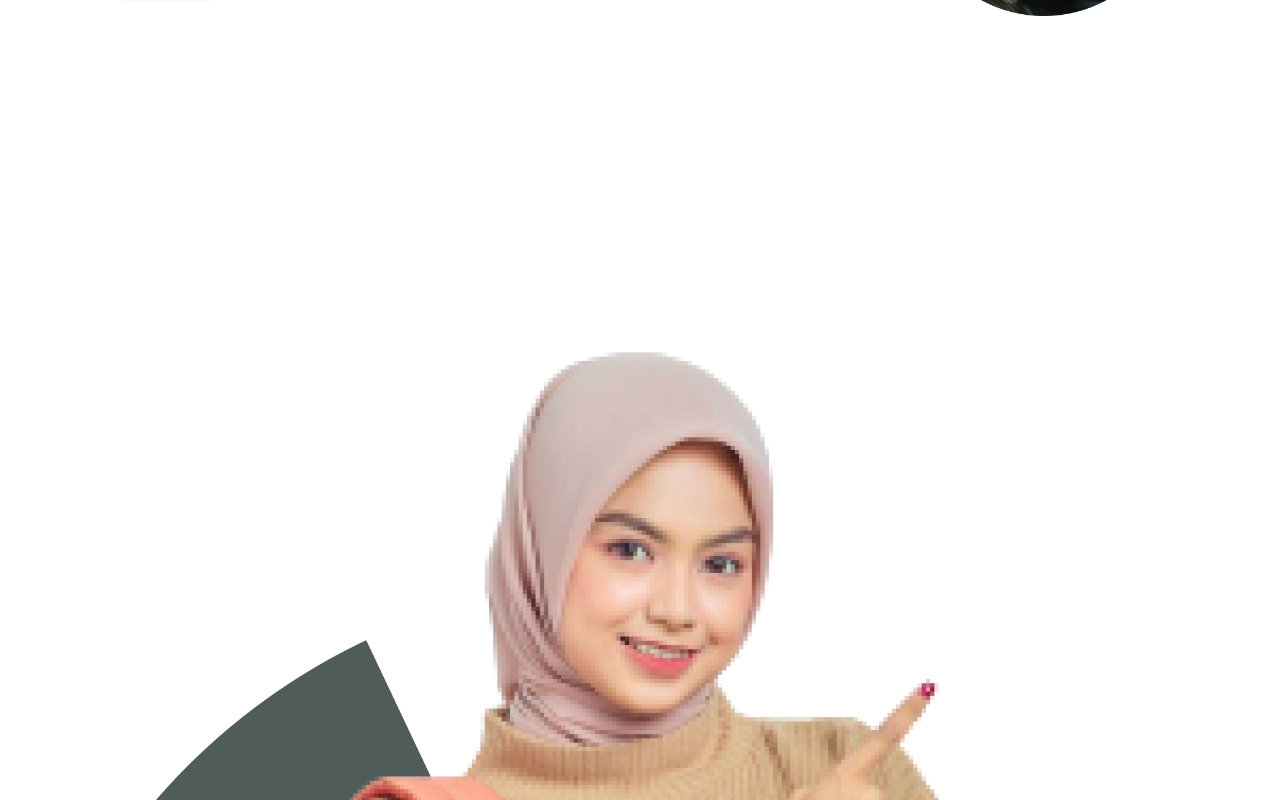
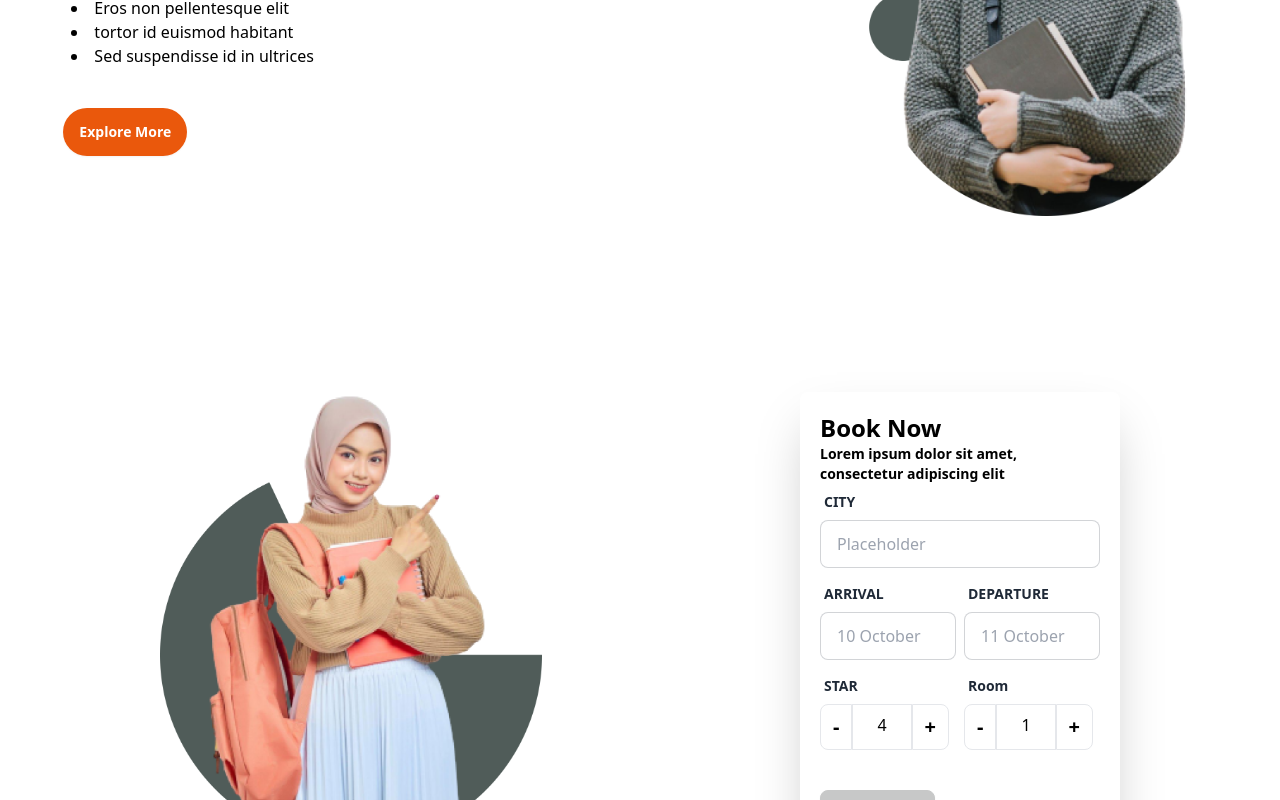
Before and after one commit to fahim-abser/development-task, a React (Create React App) app: page / in a window 1280 px wide. Shown: the part 2000-2800 px from the top of the page. Built offline with nearby package versions, Linux system fonts and the light colour scheme.

Commit message:
booking section is ready

```diff
--- a/src/Components/AdventureSection/AdventureSection.jsx
+++ b/src/Components/AdventureSection/AdventureSection.jsx
@@ -8,21 +8,21 @@ const AdventureSection = () => {
 
         <div className='flex justify-center space-x-72'>
             <div>
-            <div className='flex'>
+            <div className='flex  rounded-lg p-3 shadow-md mt-8'>
                 <img className='mr-5 h-16 mt-1' src={avatar1} alt="" />
                 <div>
                 <h5 className='font-bold'>Jenny Wilson</h5>
                 <p>Lorem ipsum dolor sit amet, <br />consectetur adipiscing...</p>
                 </div>
             </div>
-            <div className='flex'>
+            <div className='flex  rounded-lg p-3 shadow-md mt-8'>
                 <img className='mr-5 h-16 mt-1' src={avatar2} alt="" />
                 <div>
                 <h5 className='font-bold'>Jenny Wilson</h5>
                 <p>Lorem ipsum dolor sit amet, <br /> consectetur adipiscing...</p>
                 </div>
             </div>
-            <div className='flex'>
+            <div className='flex  rounded-lg p-3 shadow-xl mt-8'>
                 <img className='mr-5 h-16 mt-1' src={avatar3} alt="" />
                 <div>
                 <h5 className='font-bold'>Jenny Wilson</h5>
@@ -31,8 +31,8 @@ const AdventureSection = () => {
             </div>
 
             </div>
-            <div>
-                <h3 className='text-xl'><span className='font-bold text-2xl'>Tropical Adventure</span> <br /> for Students.</h3>
+            <div className='mt-12'>
+                <h3 className='text-xl font-semibold'><span className='font-bold text-3xl'>Tropical Adventure</span> <br /> for Students.</h3>
                 <p className='mt-2 font-semibold'>Student Tropical Vacation: Relax and Recharge</p>
                 <div className='ms-2'>
                 <li>Lorem ipsum dolor sit amet</li>
--- a/src/Components/Booking/Booking.jsx
+++ b/src/Components/Booking/Booking.jsx
@@ -1,75 +1,86 @@
-import React from "react";
+import React, { useState } from "react";
 import image from "../Assets/Group 167.png";
 
 const Booking = () => {
+  const [count,  setCount]= useState(4);
+  const [dayCount, setDayCount]= useState(1);
+
+  function successfullyBooked(){
+    alert('done')
+  }
+
   return (
-    <div>
-      <div>
-        <img src={image} alt="" />
+    <div className="flex mt-20 justify-center">
+      <div className="w-1/2">
+        <img className="h-[550px] place-items-center" src={image} alt="" />
       </div>
-      <div>
-        <h3>Book Now</h3>
-        <p>Lorem ipsum dolor sit amet, consectetur adipiscing elit</p>
+      <div className="w-80  shadow-2xl mt-24 rounded-lg">
+        <div className="p-5">
+        <h3 className="font-bold text-2xl">Book Now</h3>
+        <p className="font-semibold text-sm">Lorem ipsum dolor sit amet, consectetur adipiscing elit</p>
+        <form onSubmit={successfullyBooked}>
         <label className="form-control w-full max-w-xs">
           <div className="label">
-            <span className="label-text">CITY</span>
+            <span className="label-text font-semibold">CITY</span>
           </div>
           <input
             type="text"
             placeholder="Placeholder"
-            className="input input-bordered w-full max-w-xs"
+            className="input bg-white  input-bordered w-full max-w-xs " required
           />
 
         </label>
-        <div className="flex">
+        <div className="grid grid-cols-2 gap-2 mt-2">
         <label className="form-control  max-w-xs">
           <div className="label">
-            <span className="label-text">ARRIVAL</span>
+            <span className="label-text font-semibold">ARRIVAL</span>
           </div>
           <input
-            type="text"
+            type="number"
             placeholder="10 October"
-            className="input input-bordered  max-w-xs"
+            className="input bg-white input-bordered  max-w-xs " required
           />
 
         </label>
         <label className="form-control  max-w-xs">
           <div className="label">
-            <span className="label-text">DEPARTURE</span>
+            <span className="label-text font-semibold">DEPARTURE</span>
           </div>
           <input
             type="text"
             placeholder="11 October"
-            className="input input-bordered  max-w-xs"
+            className="input bg-white input-bordered  max-w-xs" required
           />
 
         </label>
         </div>
-        <div className="flex">
+        <div className="grid grid-cols-2 gap-2 mt-2">
         <label className="form-control  max-w-xs">
           <div className="label">
-            <span className="label-text">START</span>
+            <span className="label-text font-semibold">STAR</span>
           </div>
-          <input
-            type="text"
-            placeholder="10 October"
-            className="input input-bordered  max-w-xs"
-          />
+          <div className="flex">
+          <button onClick={()=> setCount(count-1)} className="border rounded-l-lg px-3 font-bold text-xl py-2">-</button>
+            <p className="border py-2 px-6">{count}</p>
+            <button onClick={()=> setCount(count+1)} className="rounded-r-lg border px-3 font-bold text-xl py-2">+</button>
+          </div>
 
         </label>
         <label className="form-control  max-w-xs">
           <div className="label">
-            <span className="label-text">ROOM</span>
+            <span className="label-text font-semibold">Room</span>
           </div>
-          <input
-            type="text"
-            placeholder="11 October"
-            className="input input-bordered  max-w-xs"
-          />
+          <div className="flex">
+            <button onClick={()=>setDayCount(dayCount-1)} className="rounded-l-lg border px-3 font-bold text-xl py-2">-</button>
+            <p className="border py-2 px-6">{dayCount}</p>
+            <button onClick={()=>setDayCount(dayCount+1)} className="border rounded-r-lg px-3 font-bold text-xl py-2">+</button>
+          </div>
 
         </label>
         </div>
-        <button className="btn">BOOK NOW</button>
+        <button  className="btn btn-active mt-10 text-white">BOOK NOW</button>
+        </form>
+        </div>
       </div>
     </div>
   );
--- a/src/Components/Discount/Discount.jsx
+++ b/src/Components/Discount/Discount.jsx
@@ -7,7 +7,7 @@ const Discount = () => {
 
             <div className='flex mt-20 justify-center space-x-72'>
             <div>
-                <p className='font-semibold mt-10'>Get 20% off for student</p>
+                <p className='font-semibold mt-28'>Get 20% off for student</p>
                 <h3 className='text-2xl mt-3 mb-3'><span className='font-semibold text-4xl'>Student discounts available.</span> <br /> Get ready for some fun in the sun!</h3>
                 <div className='ms-2'>
                 <li>Lorem ipsum dolor sit amet</li>
@@ -19,7 +19,7 @@ const Discount = () => {
                 <button className='btn mt-10 bg-orange-600 border-none text-white rounded-full'>Explore More</button>
             </div>
             <div>
-                <img className='h-96' src={discountImage} alt="" />
+                <img className='h-[500px]' src={discountImage} alt="" />
             </div>
         </div>
 
--- a/src/Components/Testimonials/Testimonials.jsx
+++ b/src/Components/Testimonials/Testimonials.jsx
@@ -13,7 +13,7 @@ const Testimonials = () => {
     return (
 
         <div>
-            <h3 className='font-bold text-3xl text-center mb-16'>Testimonials</h3>
+            <h3 className='font-bold text-3xl text-center mb-16 mt-24'>Testimonials</h3>
              <div className='grid grid-cols-3 justify-center justify-items-center text-center'>
                 {
                     data.map(data => <TestimonialsCard
```
